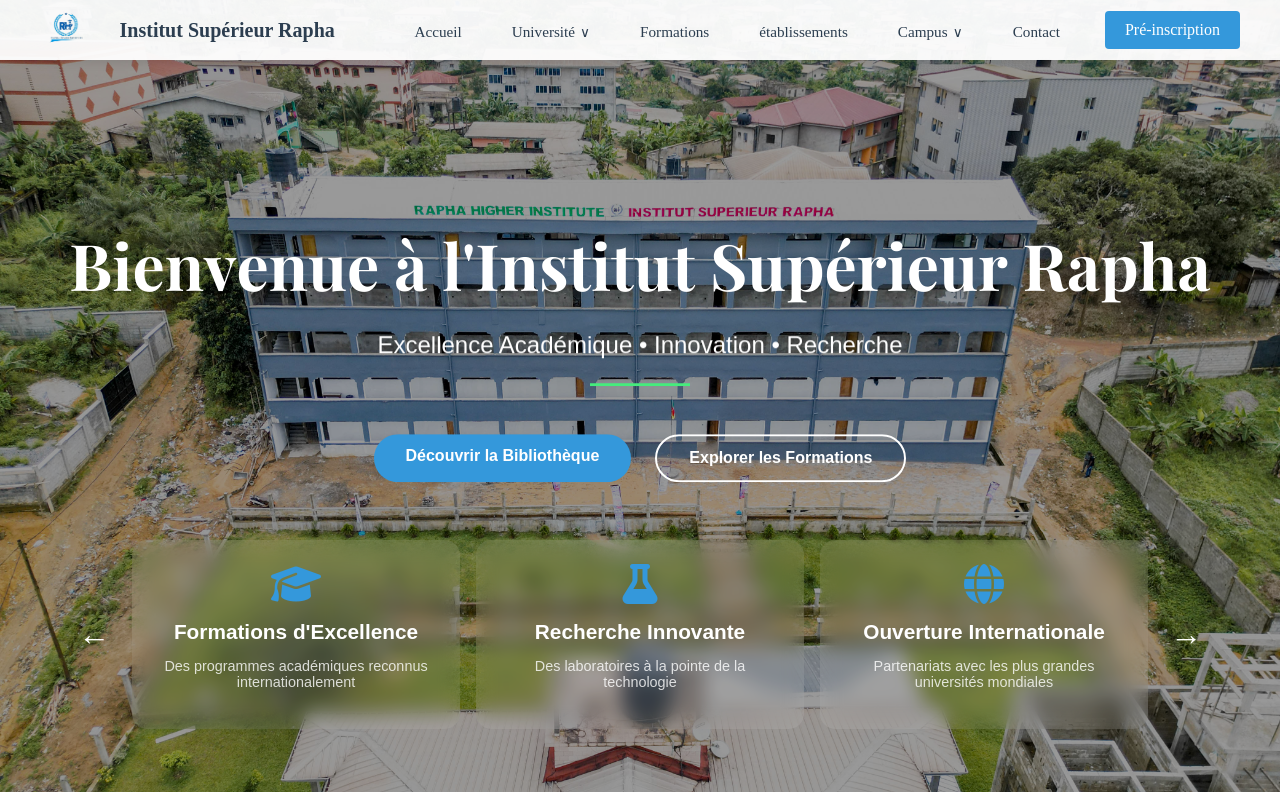
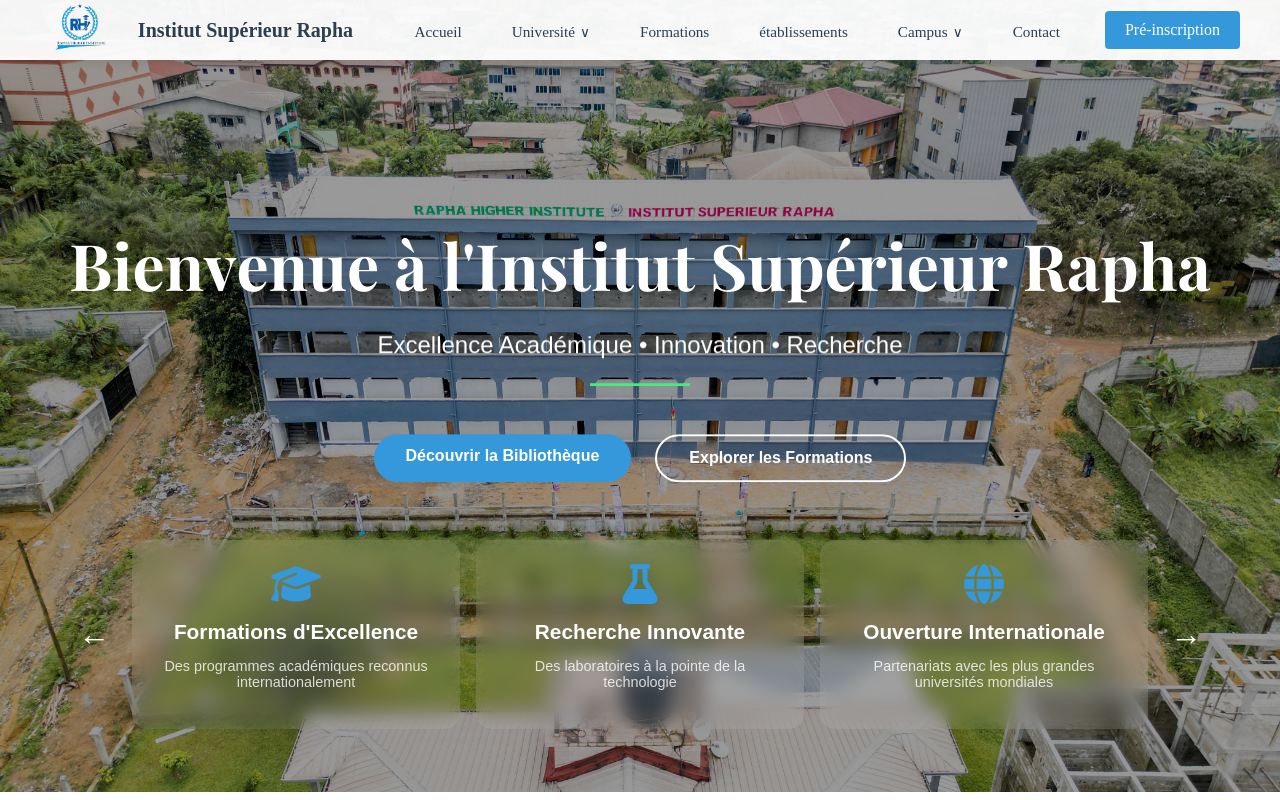
Before and after one commit to djufomene/raphainstitut, a React (Vite) app: page / in a window 1280 px wide. Shown: the top 800 px of the page. Built offline with nearby package versions, Linux system fonts and the light colour scheme.

Commit message:
modification sur navbar.scss

```diff
--- a/src/styles/Navbar.scss
+++ b/src/styles/Navbar.scss
@@ -61,13 +61,12 @@
   }
 
   &__logo {
-    height: 55px;
+    height: 85px;
     width: auto;
-    margin-right: 12px; // Espacement entre logo et texte
     @include transition;
 
     .navbar--scrolled & {
-      height: 55px;
+      height: 75px;
       margin-top: 5px;
 
 
```
